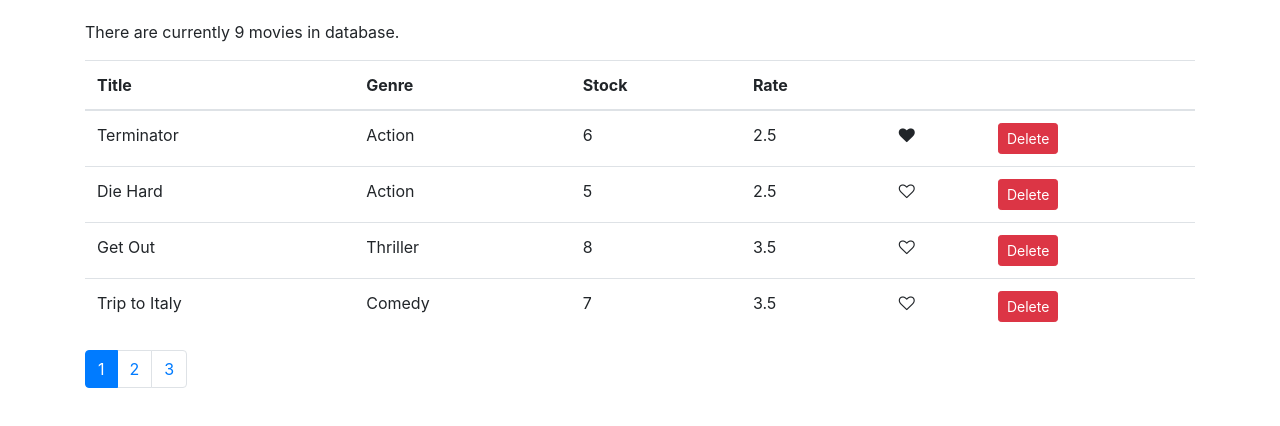
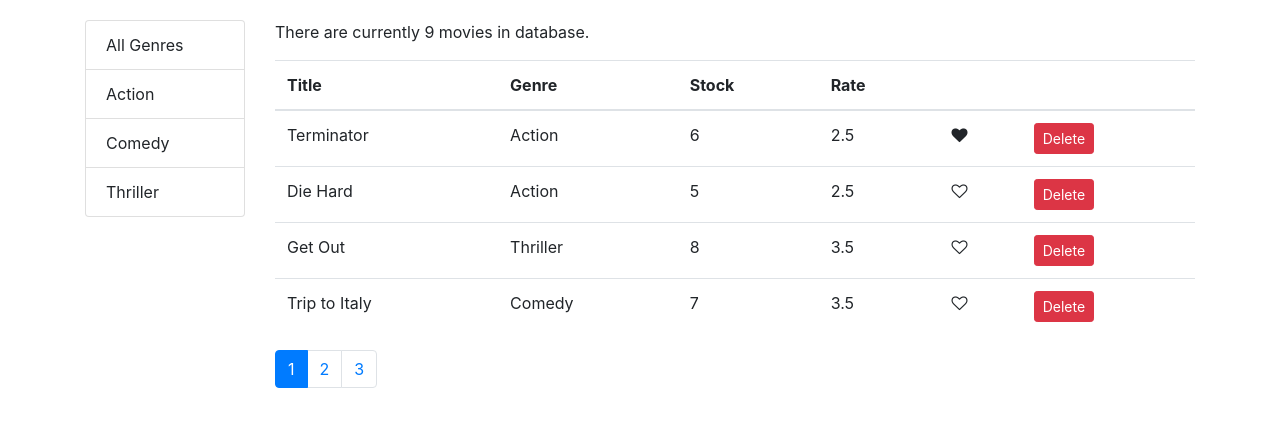
Before and after one commit to UsmanAfzl/Vidly, a React (Create React App) app: page / in a window 1280 px wide. Shown: the top 426 px of the page. Built offline with nearby package versions, Linux system fonts and the light colour scheme.

Commit message:
Menu implemented

```diff
--- a/package.json
+++ b/package.json
@@ -9,6 +9,7 @@
     "bootstrap": "^4.5.2",
     "font-awesome": "^4.7.0",
     "lodash": "^4.17.20",
+    "prop-types": "^15.7.2",
     "react": "^16.13.1",
     "react-dom": "^16.13.1",
     "react-scripts": "3.4.3"
--- /dev/null
+++ b/src/components/common/listGroup.jsx
@@ -0,0 +1,32 @@
+import React from "react";
+
+const ListGroup = (props) => {
+  const {
+    items,
+    textProperty,
+    valueProperty,
+    onItemSelect,
+    selectedItem,
+  } = props;
+  return (
+    <ul className="list-group">
+      {items.map((item) => (
+        <li
+          key={item[valueProperty]}
+          className={
+            item === selectedItem ? "list-group-item active" : "list-group-item"
+          }
+          style={{ cursor: "pointer" }}
+          onClick={() => onItemSelect(item)}
+        >
+          {item[textProperty]}
+        </li>
+      ))}
+    </ul>
+  );
+};
+ListGroup.defaultProps = {
+  textProperty: "name",
+  valueProperty: "_id",
+};
+export default ListGroup;
--- a/src/components/movies.jsx
+++ b/src/components/movies.jsx
@@ -3,12 +3,20 @@
 import Like from "./common/like";
 import Pagination from "./common/pagination";
 import { paginate } from "../utils/paginate";
+import ListGroup from "./common/listGroup";
+import { getGenres } from "../services/fakeGenreService";
 class Movies extends Component {
   state = {
-    movies: getMovies(),
+    movies: [],
     pageSize: 4,
     currentPage: 1,
+    Genres: [],
   };
+
+  componentDidMount() {
+    const genres = [{ name: "All Genres" }, ...getGenres()];
+    this.setState({ movies: getMovies(), Genres: genres });
+  }
 
   handleDelete(item) {
     const movies = this.state.movies.filter((movie) => movie._id !== item._id);
@@ -24,14 +32,35 @@
   handlePageChange = (page) => {
     this.setState({ currentPage: page });
   };
+  handleGenreSelect = (genre) => {
+    this.setState({ selectedGenre: genre, currentPage: 1 });
+  };
   render() {
     const { length: count } = this.state.movies;
-    const { pageSize, currentPage, movies: allmovies } = this.state;
+    const {
+      pageSize,
+      currentPage,
+      movies: allmovies,
+      selectedGenre,
+    } = this.state;
     if (count === 0) return <p>There are no movies in the database.</p>;
-    const movies = paginate(allmovies, currentPage, pageSize);
+    const filtered =
+      selectedGenre && selectedGenre._id
+        ? allmovies.filter((m) => m.genre._id === selectedGenre._id)
+        : allmovies;
+    const movies = paginate(filtered, currentPage, pageSize);
+
     return (
-      <React.Fragment>
-        <p>There are currently {count} movies in database.</p>
+      <div className="row">
+        <div className="col-2">
+          <ListGroup
+            items={this.state.Genres}
+            onItemSelect={this.handleGenreSelect}
+            selectedItem={this.state.selectedGenre}
+          />
+        </div>
+        <div className="col">
+          <p>There are currently {filtered.length} movies in database.</p>
           <table className="table">
             <thead>
               <tr>
@@ -70,12 +99,13 @@
             </tbody>
           </table>
           <Pagination
-          itemsCount={count}
+            itemsCount={filtered.length}
             pageSize={pageSize}
             currentPage={currentPage}
             onPageChange={this.handlePageChange}
           />
-      </React.Fragment>
+        </div>
+      </div>
     );
   }
 }
```
Also changed, not shown: src/components/common/pagination.jsx (+7 -1 lines). Lines whose indentation alone changed are shown as unchanged.
